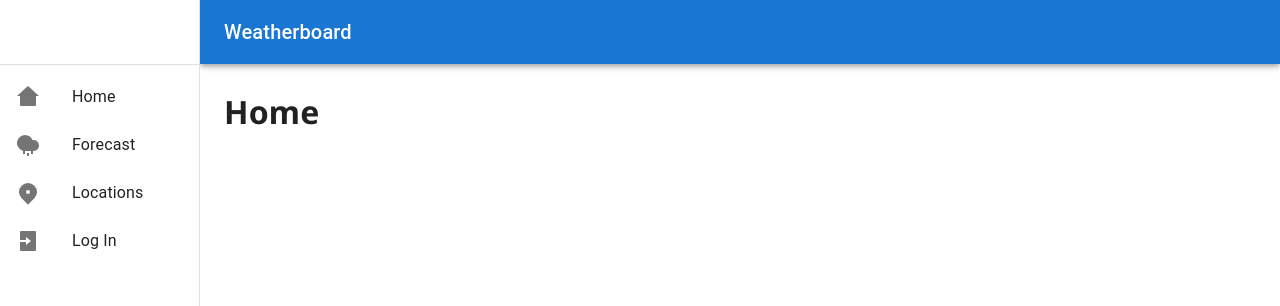
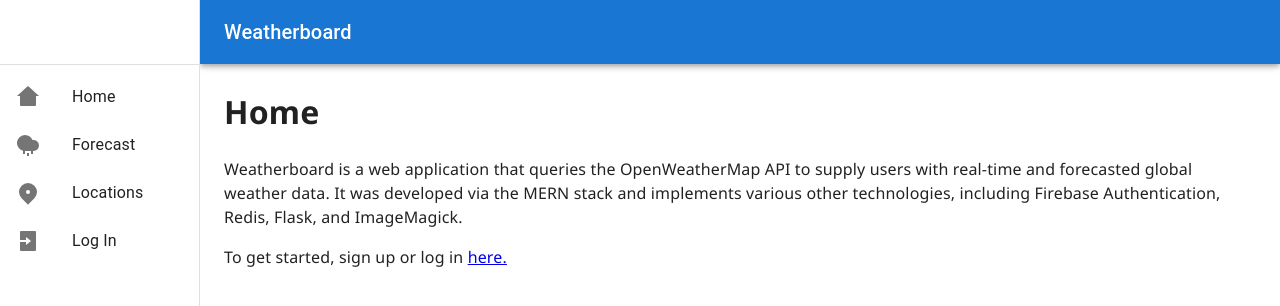
Before and after one commit to patrickjuliano/weatherboard, a React (Create React App) app in the folder client/: page / in a window 1280 px wide. Shown: the top 306 px of the page. Built offline with nearby package versions, Linux system fonts and the light colour scheme; no server answers.

Commit message:
Add content to home page

```diff
--- a/client/src/App.js
+++ b/client/src/App.js
@@ -180,7 +180,7 @@ function App() {
             <Toolbar />
             <div className='App-body'>
               <Routes>
-                <Route path='/' element={<Home currentUserEmail={currentUserEmail} />} />
+                <Route path='/' element={<Home currentUserID={currentUserID} />} />
 
                 <Route path='/weather/current' element={<WeatherForecast currentUserID={currentUserID} />} />
                 {/* <Route path='/weather/forecast' element={<ForecastWeather />} />
--- a/client/src/components/Home.js
+++ b/client/src/components/Home.js
@@ -1,10 +1,23 @@
 import React from 'react';
 import '../App.css';
+import { Link } from 'react-router-dom';
 
-const Home = ( {currentUserEmail} ) => {
+const Home = ({ currentUserID }) => {
 	return (
 		<div>
             <h1 sx={{ variant: 'h3' }}>Home</h1>
+			<p>
+				Weatherboard is a web application that queries the OpenWeatherMap API to supply users with real-time and forecasted global weather data. It was developed via the MERN stack and implements various other technologies, including Firebase Authentication, Redis, Flask, and ImageMagick.
+			</p>
+			{currentUserID ?
+				<div>
+					<p>To add or remove saved locations, click <Link to='/locations'>here.</Link></p>
+					<p>To view real-time and forecasted weather data for your saved locations, click <Link to='/weather/current'>here.</Link></p>
+					<p>To edit your credentials, click <Link to='/credentials'>here.</Link></p>
+				</div>
+			:
+				<p>To get started, sign up or log in <Link to='/login'>here.</Link></p>
+			}
 		</div>
 	);
 };
```
